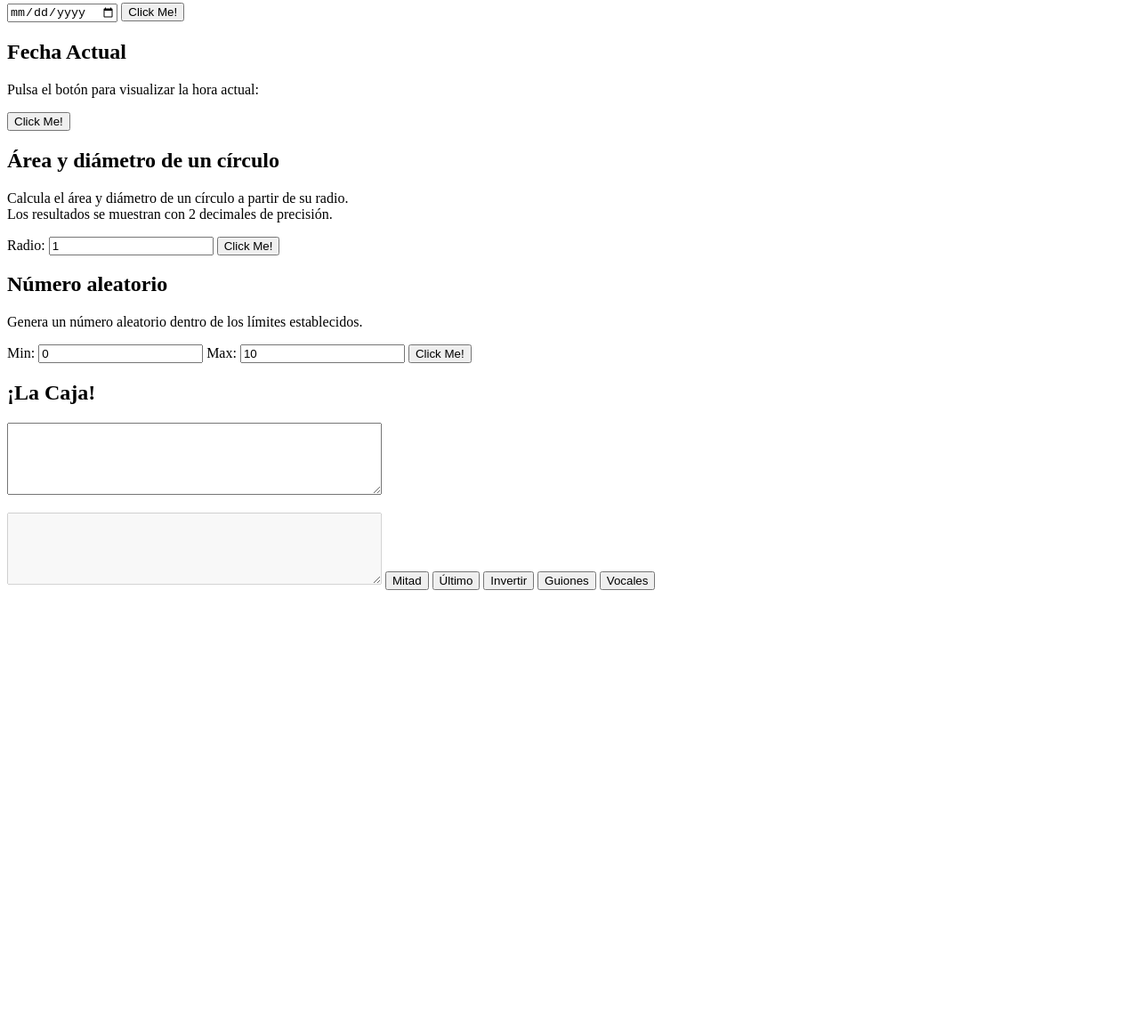
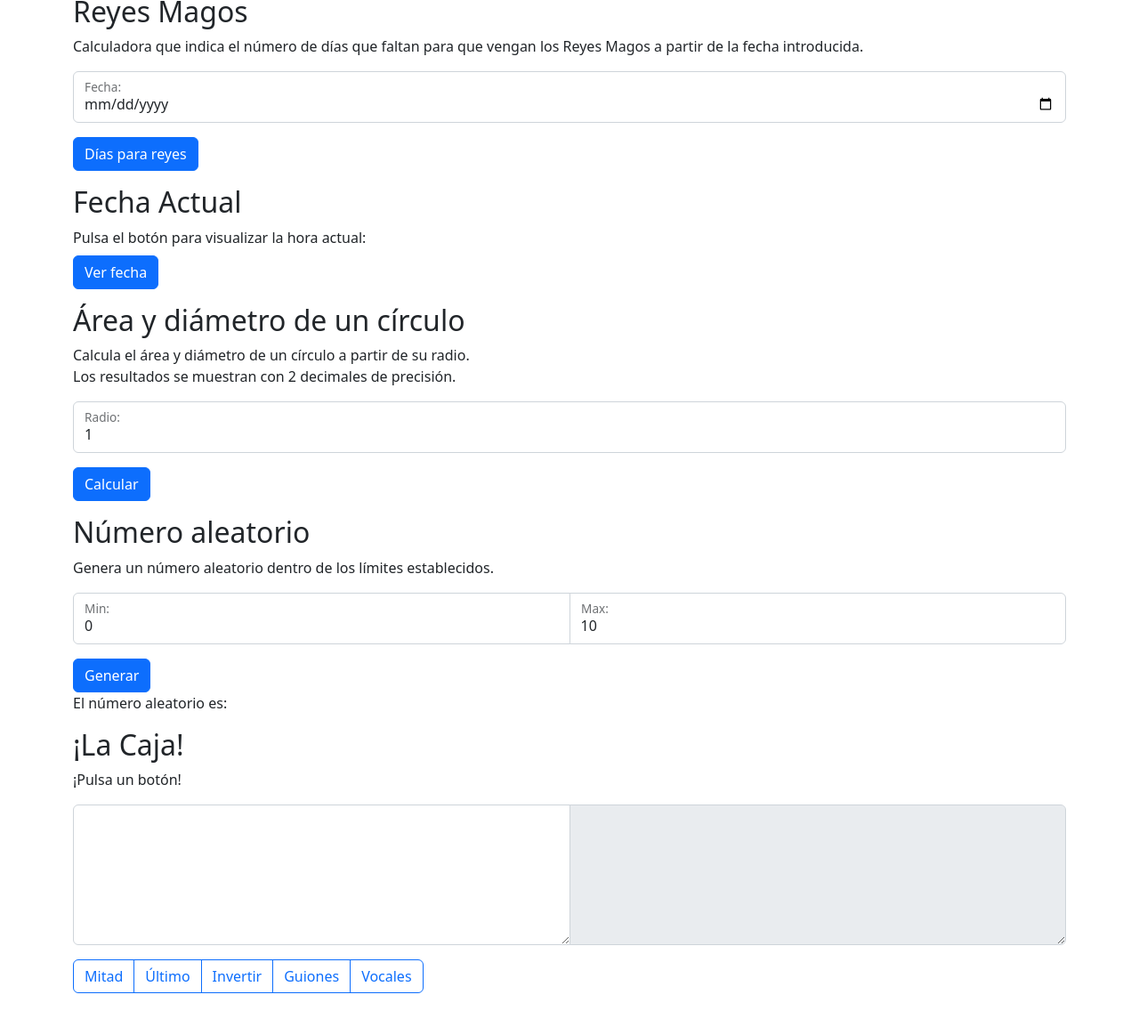
Before and after one commit to DWEC-2022-23/ut03_practica_objetos_predefinidos-pan-narrans, a plain HTML site: page Files/index.html in a window 1280 px wide. Shown: the part 158-1312 px from the top of the page at 89% size. Before the commit the page ends 829 px from the top, so only its background shows below. Drawn offline with nearby package versions, Linux system fonts and the light colour scheme.

Commit message:
Added bootstrap to the project and made it prettier

```diff
--- a/Files/index.html
+++ b/Files/index.html
@@ -6,76 +6,116 @@
         content="IE=edge">
   <meta name="viewport"
         content="width=device-width, initial-scale=1.0">
-  <link rel="stylesheet"
-        href="styles.css">
+  <link href="https://cdn.jsdelivr.net/npm/bootstrap@5.2.2/dist/css/bootstrap.min.css"
+        rel="stylesheet"
+        integrity="sha384-Zenh87qX5JnK2Jl0vWa8Ck2rdkQ2Bzep5IDxbcnCeuOxjzrPF/et3URy9Bv1WTRi"
+        crossorigin="anonymous">
+
   <title>Document</title>
 </head>
 
-<body>
-  <h1>PRÁCTICA: Utilización de objetos javascript</h1>
+<body class="container my-5">
+  <h1>PRÁCTICA: <br> Utilización de objetos javascript</h1>
 
+  <!-- REYES MAGOS -->
   <h2>Reyes Magos</h2>
   <p>
     Calculadora que indica el número de días que faltan para que vengan los Reyes Magos a partir de la fecha
     introducida.
   </p>
+  <div class="form-floating mb-3">
     <input type="date"
-         id="inReyesMagos">
-  <button id="butReyesMagos">Click Me!</button>
+           id="inReyesMagos"
+           class="form-control">
+    <label for="inReyesMagos">Fecha:</label>
+  </div>
+  <button id="butReyesMagos"
+          class="btn btn-primary">Días para reyes</button>
   <p id="outReyesMagos"></p>
 
+  <!-- PARSE DATE -->
   <h2>Fecha Actual</h2>
-  <p>
+  <p class="form-label">
     Pulsa el botón para visualizar la hora actual:
   </p>
-  <button id="butDate">Click Me!</button>
+  <button id="butDate"
+          class="btn btn-primary">Ver fecha</button>
   <p id="outDate"></p>
 
+  <!-- CIRCLE AREA -->
   <h2>Área y diámetro de un círculo</h2>
   <p>
     Calcula el área y diámetro de un círculo a partir de su radio. <br>
     Los resultados se muestran con 2 decimales de precisión.
   </p>
-  <label for="inCircle">Radio:</label>
+  <div class="form-floating mb-3">
     <input type="number"
            id="inCircle"
+           min="0"
            value="1"
-         min="0">
-  <button id="butCircle">Click Me!</button>
+           class="form-control">
+    <label for="inCircle">Radio:</label>
+  </div>
+  <button id="butCircle"
+          class="btn btn-primary">Calcular</button>
   <p id="outCircle"></p>
 
+  <!-- RANDOM NUMBER -->
   <h2>Número aleatorio</h2>
   <p>
     Genera un número aleatorio dentro de los límites establecidos.
   </p>
-  <label for="inRandMin">Min:</label>
+  <div class="input-group mb-3">
+    <div class="form-floating">
       <input type="number"
              id="inRandMin"
-         value="0">
-  <label for="inRandMax">Max:</label>
+             value="0"
+             class="form-control">
+      <label for="inRandMin">Min:</label>
+    </div>
+    <div class="form-floating">
       <input type="number"
              id="inRandMax"
-         value="10">
-  <button id="butRand">Click Me!</button>
-  <p id="outRand"></p>
+             value="10"
+             class="form-control">
+      <label for="inRandMax">Max:</label>
+    </div>
+  </div>
+  <button id="butRand"
+          class="btn btn-primary">Generar</button>
+  <p>El número aleatorio es: <span id="outRand"></span></p>
 
+  <!-- THE BOX -->
   <h2>¡La Caja!</h2>
+  <p id="expCaja">¡Pulsa un botón!</p>
+  <div class="input-group mb-3">
     <textarea id="inCaja"
-            cols="50"
-            rows="5"></textarea>
-  <p id="expCaja"></p>
+              rows="6"
+              class="form-control"></textarea>
     <textarea id="outCaja"
-            cols="50"
-            rows="5"
+              rows="6"
+              class="form-control"
               disabled></textarea>
-  <button id="butCajaMitad">Mitad</button>
-  <button id="butCajaUltimo">Último</button>
-  <button id="butCajaInvertida">Invertir</button>
-  <button id="butCajaGuiones">Guiones</button>
-  <button id="butCajaVocales">Vocales</button>
-
+  </div>
+  <div class="btn-group"
+       role="group"
+       aria-label="Botones de procesado de strings">
+    <button id="butCajaMitad"
+            class="btn btn-outline-primary">Mitad</button>
+    <button id="butCajaUltimo"
+            class="btn btn-outline-primary">Último</button>
+    <button id="butCajaInvertida"
+            class="btn btn-outline-primary">Invertir</button>
+    <button id="butCajaGuiones"
+            class="btn btn-outline-primary">Guiones</button>
+    <button id="butCajaVocales"
+            class="btn btn-outline-primary">Vocales</button>
+  </div>
   <script src="js/functions.js"></script>
   <script src="js/main.js"></script>
+  <script src="https://cdn.jsdelivr.net/npm/bootstrap@5.2.2/dist/js/bootstrap.bundle.min.js"
+          integrity="sha384-OERcA2EqjJCMA+/3y+gxIOqMEjwtxJY7qPCqsdltbNJuaOe923+mo//f6V8Qbsw3"
+          crossorigin="anonymous"></script>
 
 </body>
 
```
Lines whose indentation alone changed are shown as unchanged.
